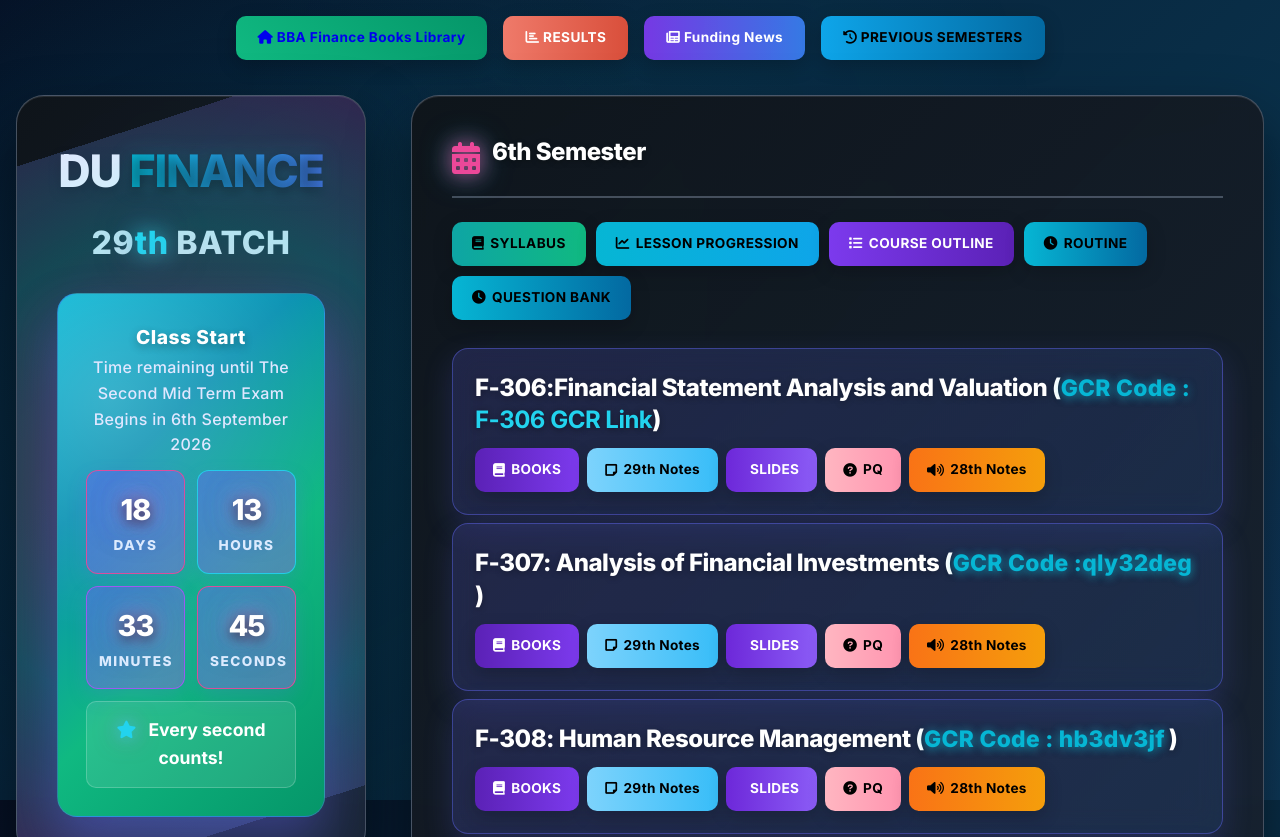
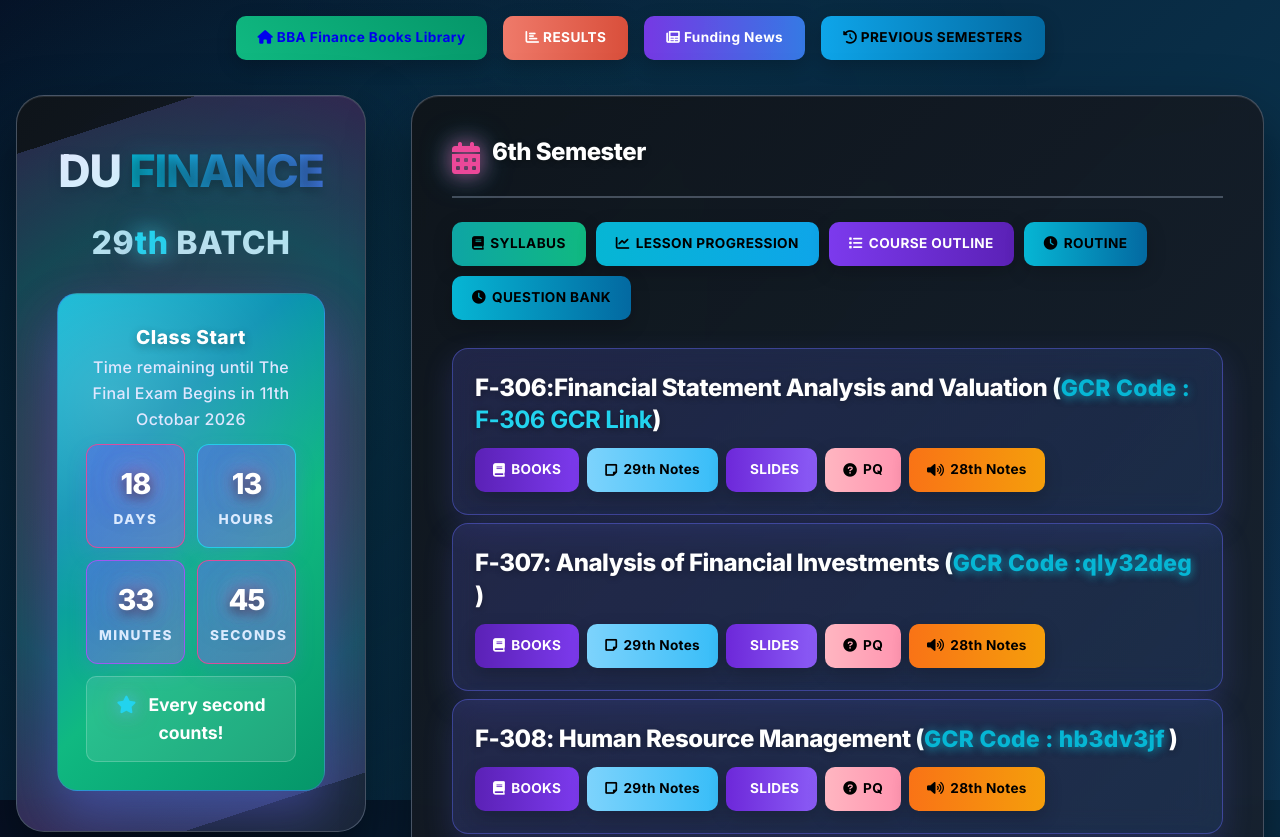
Before and after one commit to nabil-ent/6thsemester, a plain HTML site: page index.html in a window 1280 px wide. Shown: the top 837 px of the page. Drawn offline with Linux system fonts and the light colour scheme.

Commit message:
Update index.html

```diff
--- a/index.html
+++ b/index.html
@@ -60,8 +60,8 @@
               <div class="countdown-header">
                 <div class="countdown-title">Class Start</div>
                 <div class="countdown-subtitle">
-                  Time remaining until The Second Mid Term Exam Begins in 6th
-                  September 2026
+                  Time remaining until The Final Exam Begins in 11th
+                  Octobar 2026
                 </div>
               </div>
 
```
